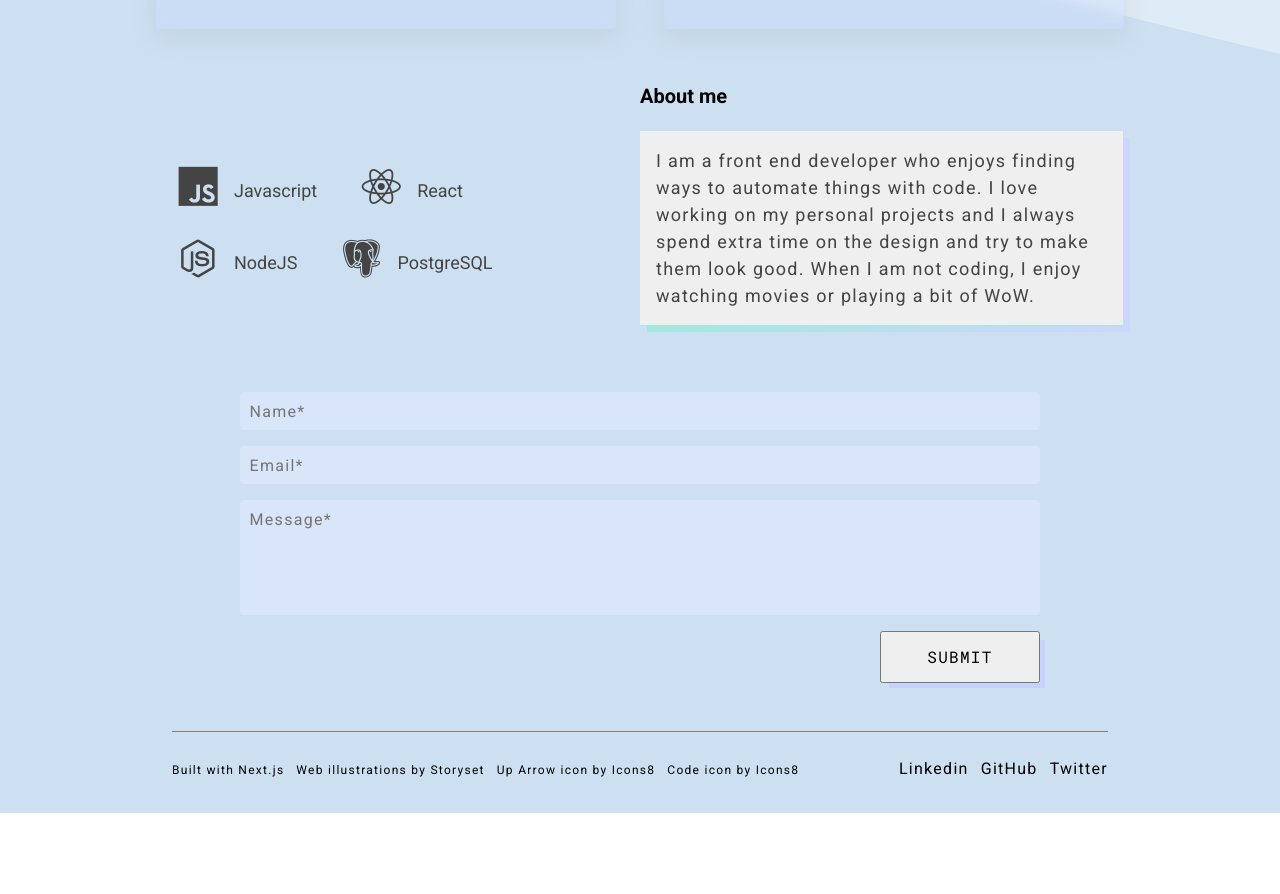
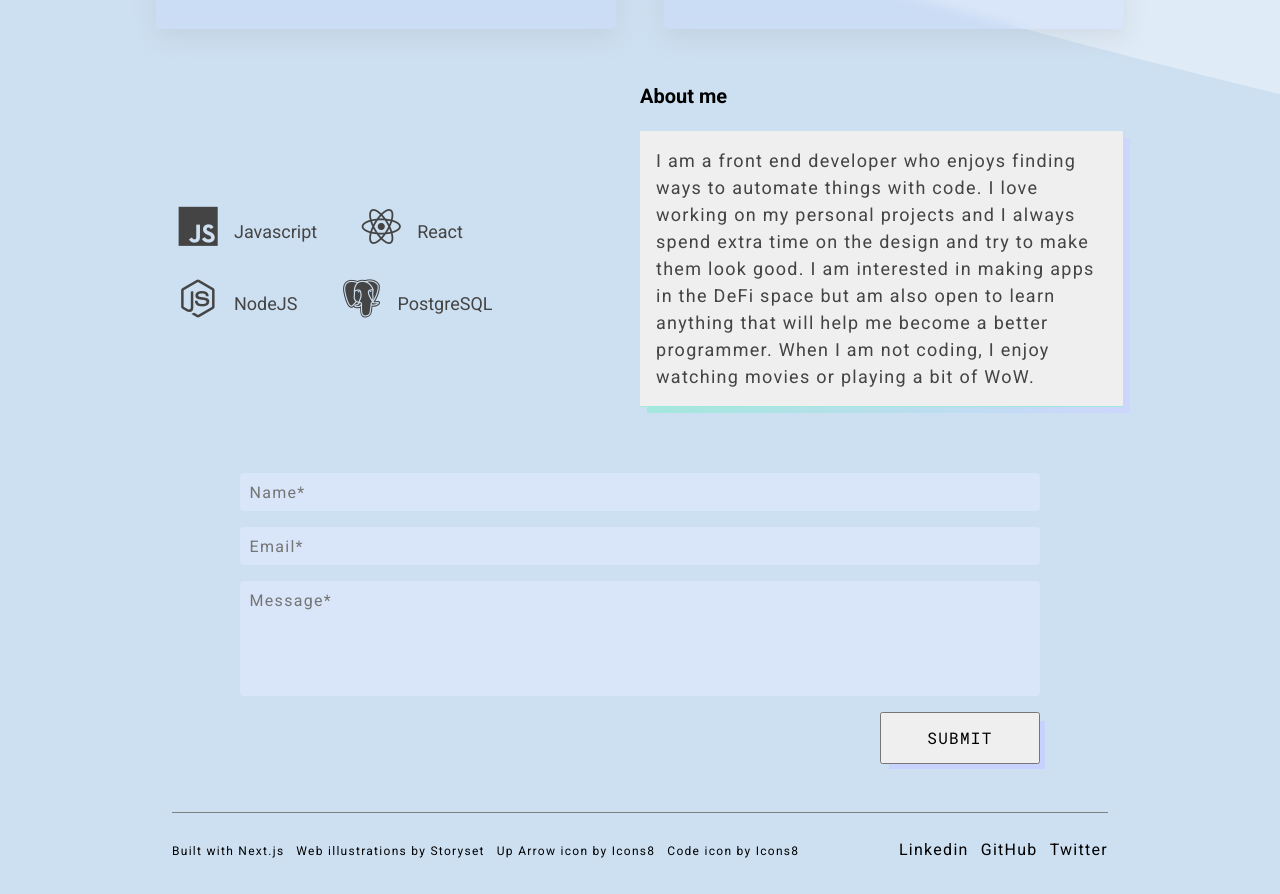
Before and after one commit to WebDevBernard/Portfolio, a Next.js app: page / in a window 1280 px wide. Shown: the part 1305-2199 px from the top of the page. Before the commit the page ends 2118 px from the top, so only its background shows below. Built offline with nearby package versions, Linux system fonts and the light colour scheme.

Commit message:
update about

```diff
--- a/components/About/About.js
+++ b/components/About/About.js
@@ -13,8 +13,10 @@ export default function About({ aboutRef }) {
             I am a front end developer who enjoys finding ways to automate
             things with code. I love working on my personal projects and I
             always spend extra time on the design and try to make them look
-            good. When I am not coding, I enjoy watching movies or playing a bit
-            of WoW.
+            good. I am interested in making apps in the DeFi space but am also
+            open to learn anything that will help me become a better programmer.
+            When I am not coding, I enjoy watching movies or playing a bit of
+            WoW.
           </p>
         </div>
       </span>
```
